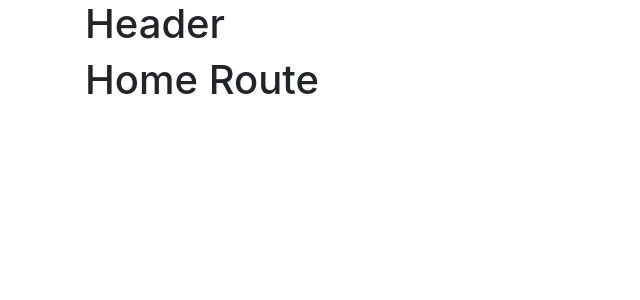
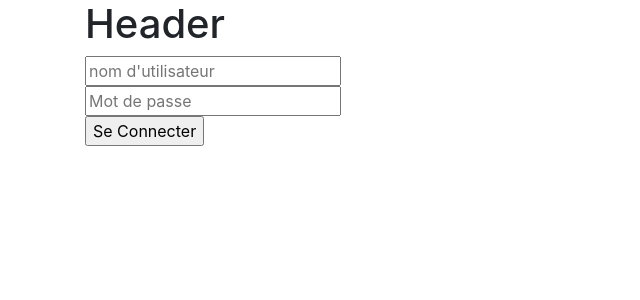
Before and after one commit to MACastellon/recetteFamille, a React (Create React App) app: page /connexion in a window 1280 px wide. Before the commit this address led to /accueil. Shown: the top 300 px of the page, without its empty margins (0-640 px from the left). Built offline with nearby package versions, Linux system fonts and the light colour scheme.

Commit message:
Added some verification and started the login

```diff
--- a/src/components/App.js
+++ b/src/components/App.js
@@ -5,6 +5,7 @@ import Home from "./Home/Home"
 import {Route , Switch, Redirect} from 'react-router-dom';
 import Recipes from "./Recipes/Recipes";
 import CreateRecipe from "./Recipes/CreateRecipe/CreateRecipe";
+import Login from "./Login/Login";
 import {Container} from "react-bootstrap";
 
 const App = () => {
@@ -16,6 +17,7 @@ const App = () => {
             <Header/>
             <Switch>
                 <Route path={'/accueil'} component={Home}/>
+                <Route path={'/connexion'} component={Login}/>
                 <Route path={'/recettes/ajouter'} component={CreateRecipe}/>
                 <Route path={'/recettes'} component={Recipes}/>
                 <Redirect to="/accueil"/>
--- /dev/null
+++ b/src/components/Login/Login.js
@@ -0,0 +1,36 @@
+import React, {useState} from "react";
+import axios from 'axios';
+
+
+
+const Login = () => {
+
+    const [username, setUsername] = useState("");
+    const [password, setPassword] = useState("");
+
+
+    const submit = (e) => {
+        e.preventDefault();
+        const data = {
+            username : username,
+            password : password
+        }
+        console.log(data);
+        axios.post("http://localhost:5000/users/login", data)
+            .then((res) => console.log(res.data))
+    }
+    return (
+        <>
+            <form action="POST" onSubmit={(e) => submit(e)}>
+                <div>
+                    <input type="text" placeholder={"nom d'utilisateur"} onChange={(e) =>{e.preventDefault(); setUsername(e.target.value)}} />
+                </div>
+                <div>
+                    <input type="password" placeholder={"Mot de passe"} onChange={(e) => {e.preventDefault(); setPassword(e.target.value)}}/>
+                </div>
+                <input type="submit" value={"Se Connecter"}/>
+            </form>
+        </>
+    )
+}
+export default Login;
```
Also changed, not shown: 1 other file (tests, documents, lock files or other folders).
